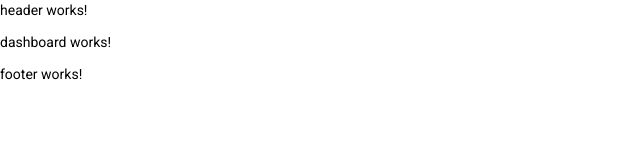
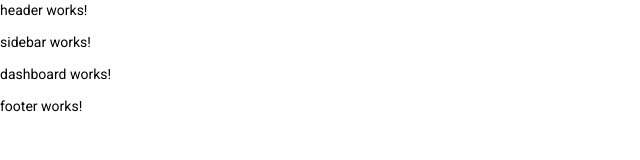
Before and after one commit to Prasadraj6897/Angular_Material_DashBoard, an Angular app: page / in a window 1280 px wide. Shown: the top 160 px of the page, without its empty margins (0-640 px from the left). Built offline with nearby package versions, Linux system fonts and the light colour scheme.

Commit message:
Added sidebar in default comp

```diff
--- a/src/app/layouts/default/default.component.html
+++ b/src/app/layouts/default/default.component.html
@@ -1,4 +1,5 @@
 <app-header></app-header>
+<app-sidebar></app-sidebar>
 <router-outlet></router-outlet>
 
 <app-footer></app-footer>
```
